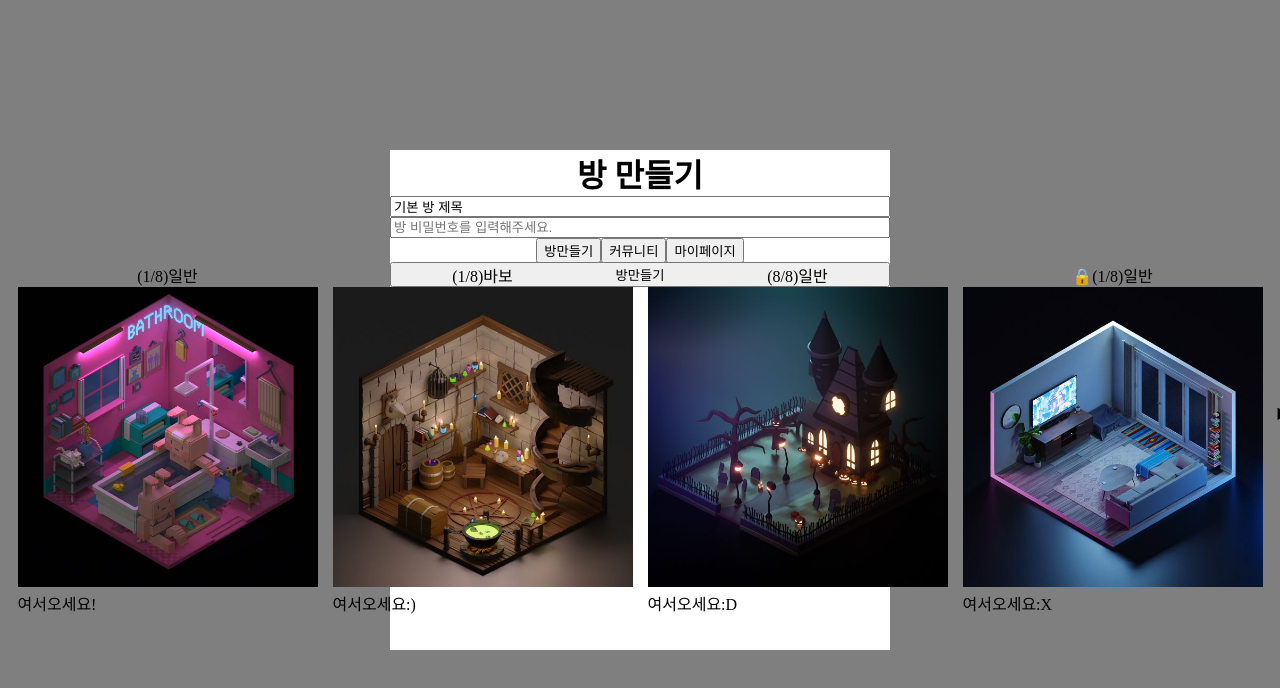
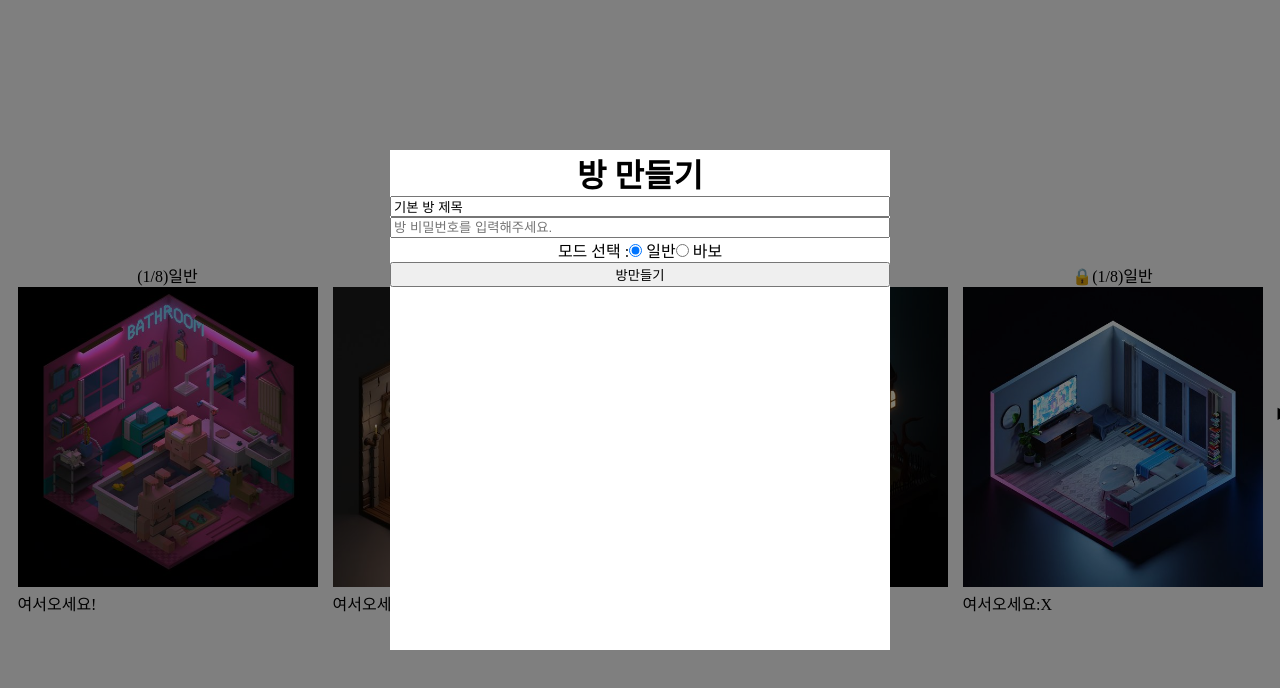
Before and after one commit to HangHae-TheFinalProject/FrontEnd, a React (Create React App) app: page /lobby in a window 1280 px wide. Both pictures are taken after a click on the button "방만들기". Shown: the top 688 px of the page. Built offline with nearby package versions, Linux system fonts and the light colour scheme; a web font is replaced by a local one.

Commit message:
김민주: <fix> Modal z-index 수정

```diff
--- a/src/elements/modal/style.scss
+++ b/src/elements/modal/style.scss
@@ -9,6 +9,7 @@
   top: 0;
   text-align: center;
   background: rgba(0, 0, 0, 0.5);
+  z-index: 99999;
 }
 
 .content{
```
